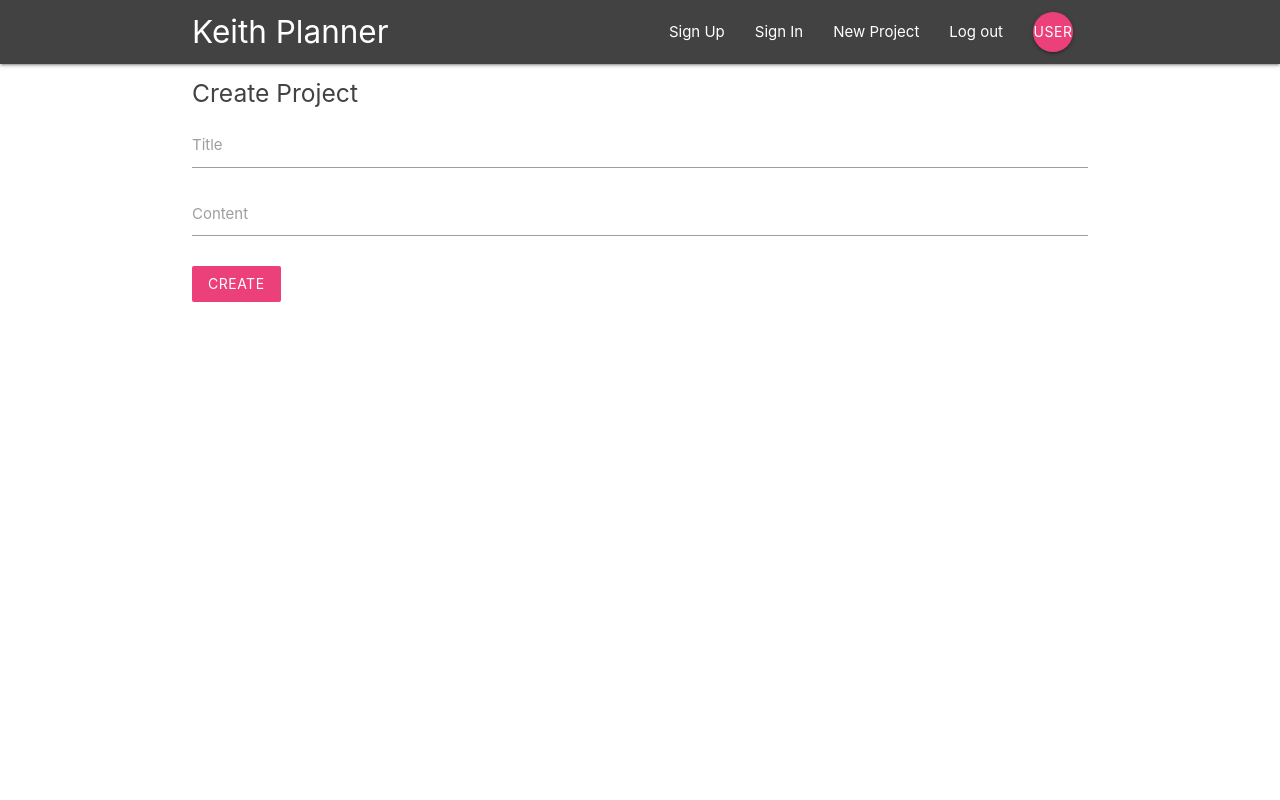
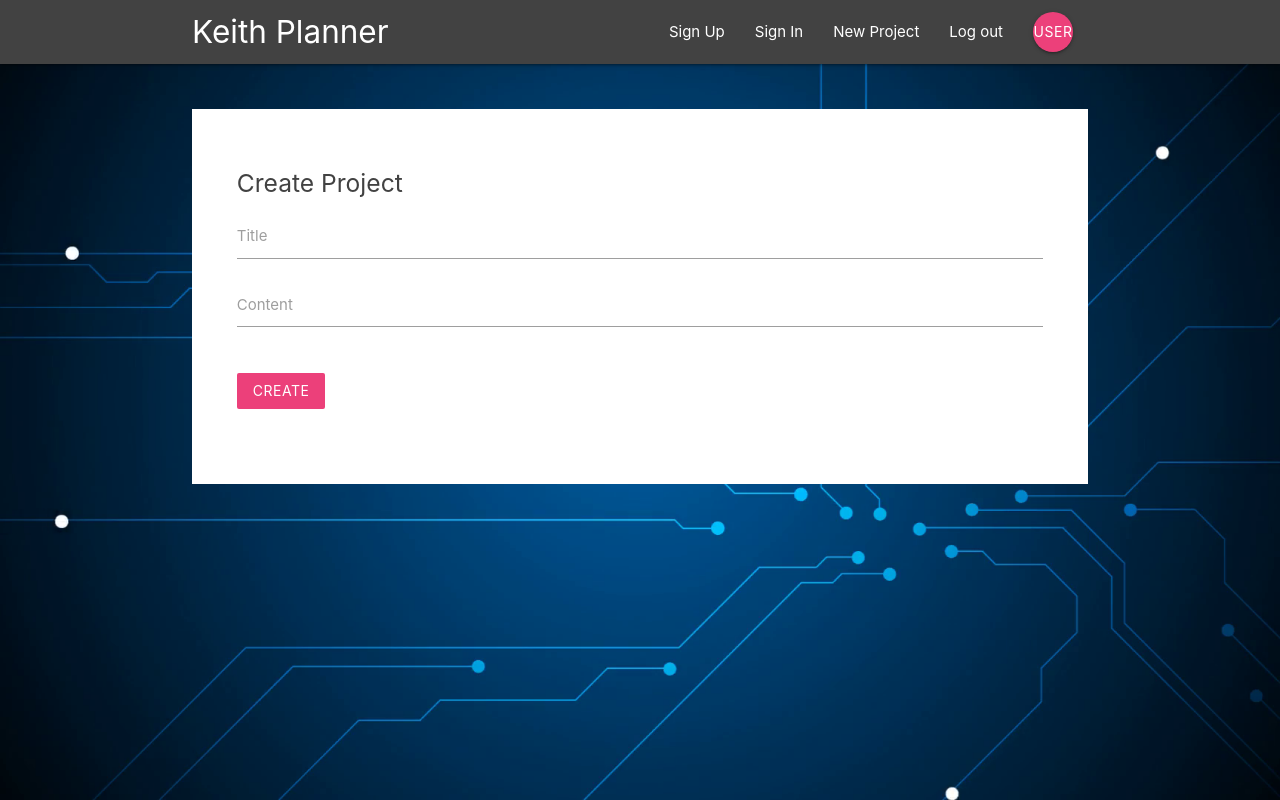
Before and after one commit to KeithChasen/react-redux-firebase-planner, a React (Create React App) app: page /create in a window 1280 px wide. Built offline with nearby package versions, Linux system fonts and the light colour scheme.

Commit message:
background picture / form styling

```diff
--- a/src/index.css
+++ b/src/index.css
@@ -1,4 +1,9 @@
+html {
+  min-height: 100%;
+}
+
 body {
+  min-height: 100%;
   margin: 0;
   padding: 0;
   font-family: -apple-system, BlinkMacSystemFont, "Segoe UI", "Roboto", "Oxygen",
@@ -6,9 +11,26 @@ body {
     sans-serif;
   -webkit-font-smoothing: antialiased;
   -moz-osx-font-smoothing: grayscale;
+  background: url(/img/background.png) no-repeat center center fixed;
+  -webkit-background-size: cover;
+  -moz-background-size: cover;
+  -o-background-size: cover;
+  background-size: cover;
 }
 
-code {
-  font-family: source-code-pro, Menlo, Monaco, Consolas, "Courier New",
-    monospace;
+form {
+  padding: 5%;
+  margin-top: 5%;
 }
+
+form button, form h5 {
+  margin: 2% 0;
+}
+
+input[type=text]:not(.browser-default):focus:not([readonly]),
+input[type=email]:not(.browser-default):focus:not([readonly]),
+input[type=password]:not(.browser-default):focus:not([readonly]),
+textarea.materialize-textarea:focus:not([readonly]){
+  border-bottom: 2px solid #ec407a !important;
+  box-shadow: none !important;
+}
```
Also changed, not shown: public/img/background.png (added).
